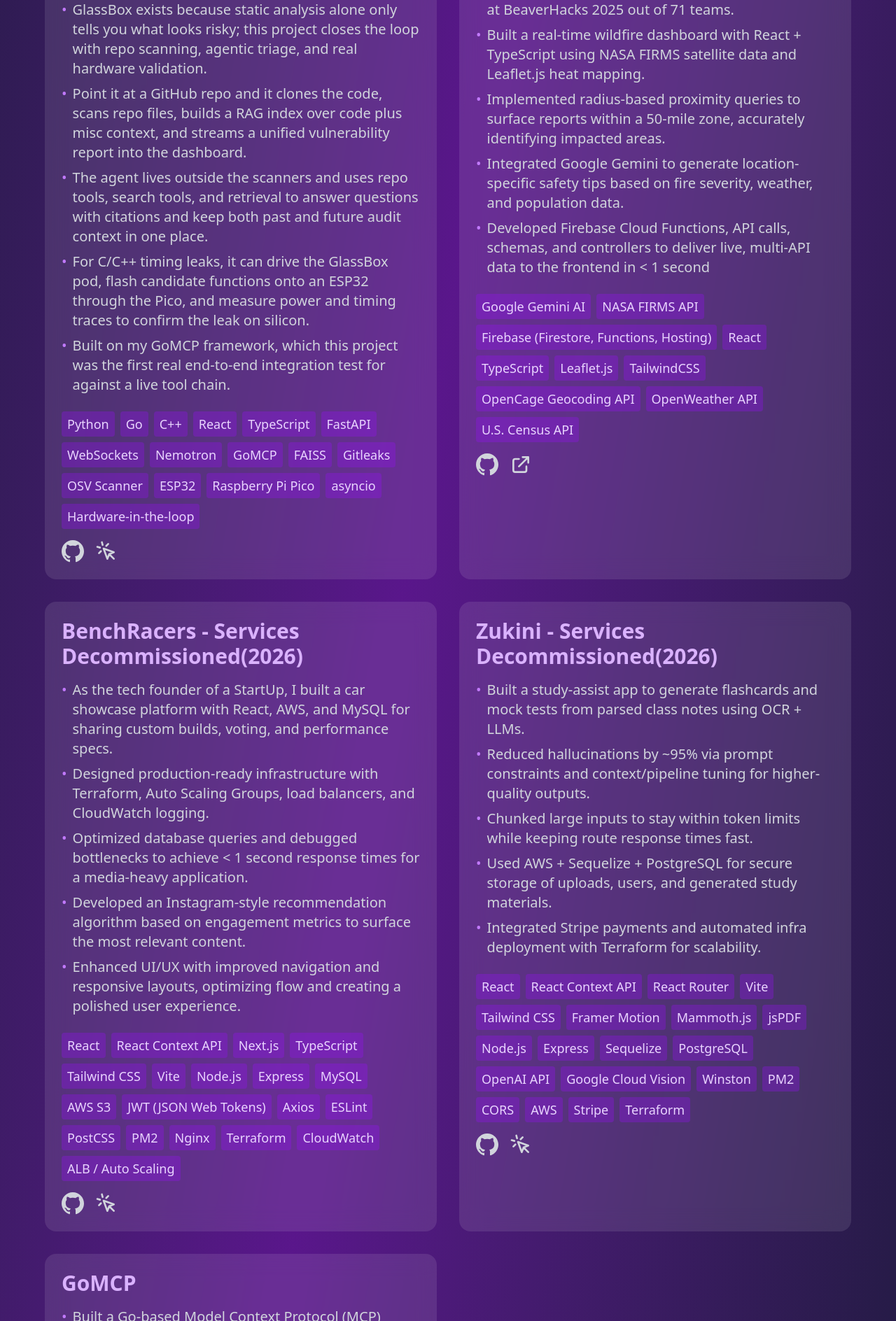
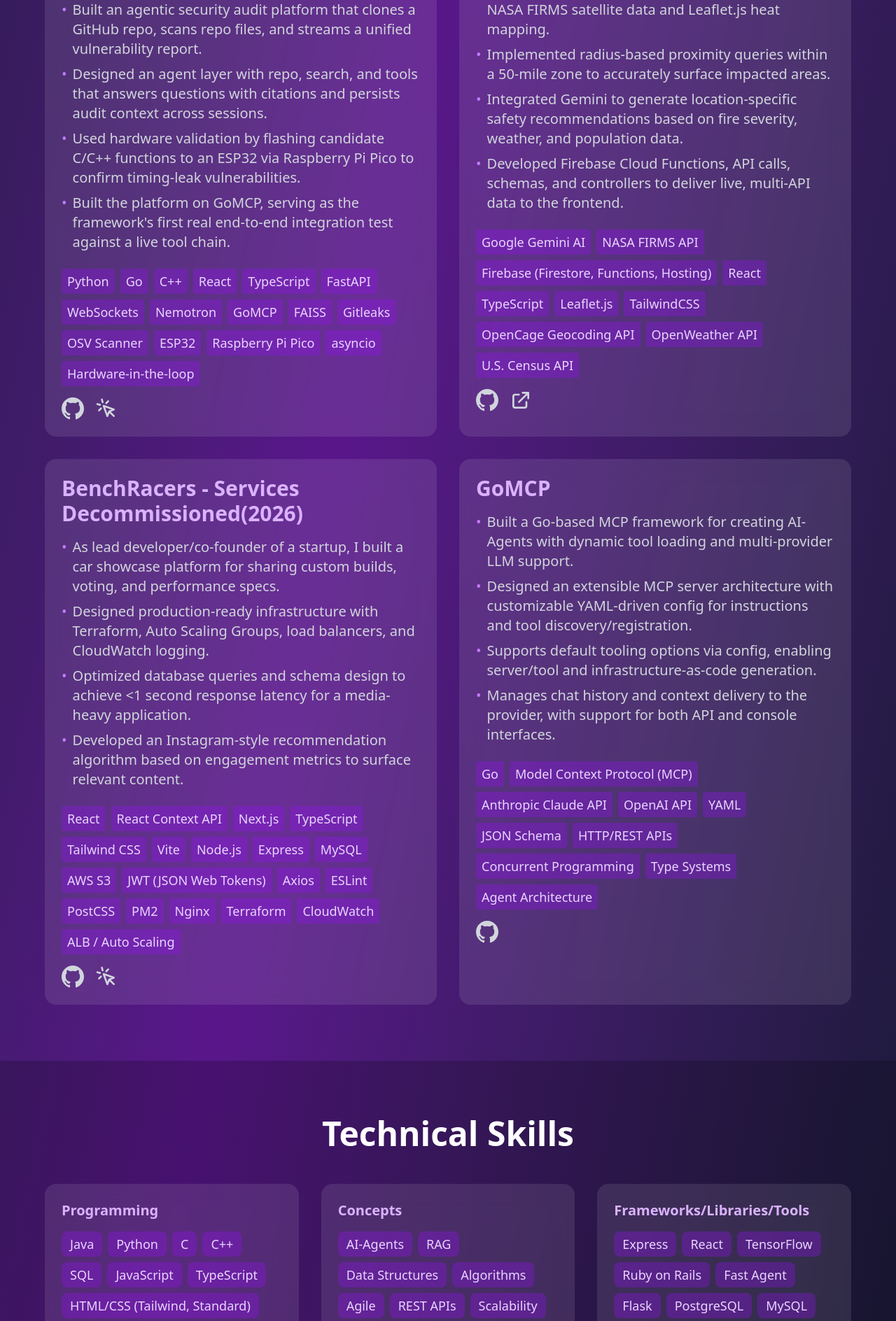
Before and after one commit to AnthonyL103/AnthonysWebPage, a React (Vite) app in the folder AnthonysWebPage/: page / in a window 1280 px wide. Shown: the part 3312-5200 px from the top of the page at 70% size. Built offline with nearby package versions, Linux system fonts and the light colour scheme.

Commit message:
updating to match reusme

```diff
--- a/AnthonysWebPage/src/App.tsx
+++ b/AnthonysWebPage/src/App.tsx
@@ -30,11 +30,10 @@
     {
       title: "GlassBox Audit Platform",
       description: [
-        "GlassBox exists because static analysis alone only tells you what looks risky; this project closes the loop with repo scanning, agentic triage, and real hardware validation.",
-        "Point it at a GitHub repo and it clones the code, scans repo files, builds a RAG index over code plus misc context, and streams a unified vulnerability report into the dashboard.",
-        "The agent lives outside the scanners and uses repo tools, search tools, and retrieval to answer questions with citations and keep both past and future audit context in one place.",
-        "For C/C++ timing leaks, it can drive the GlassBox pod, flash candidate functions onto an ESP32 through the Pico, and measure power and timing traces to confirm the leak on silicon.",
-        "Built on my GoMCP framework, which this project was the first real end-to-end integration test for against a live tool chain."
+        "Built an agentic security audit platform that clones a GitHub repo, scans repo files, and streams a unified vulnerability report.",
+        "Designed an agent layer with repo, search, and tools that answers questions with citations and persists audit context across sessions.",
+        "Used hardware validation by flashing candidate C/C++ functions to an ESP32 via Raspberry Pi Pico to confirm timing-leak vulnerabilities.",
+        "Built the platform on GoMCP, serving as the framework's first real end-to-end integration test against a live tool chain."
       ],
       technologies: [
         "Python",
@@ -61,11 +60,10 @@
     {
       title: "Catalytica",
       description: [
-        "Won 1st place in the Google Technology Challenge at BeaverHacks 2025 out of 71 teams.",
-        "Built a real-time wildfire dashboard with React + TypeScript using NASA FIRMS satellite data and Leaflet.js heat mapping.",
-        "Implemented radius-based proximity queries to surface reports within a 50-mile zone, accurately identifying impacted areas.",
-        "Integrated Google Gemini to generate location-specific safety tips based on fire severity, weather, and population data.",
-        "Developed Firebase Cloud Functions, API calls, schemas, and controllers to deliver live, multi-API data to the frontend in < 1 second"
+        "Built a real-time wildfire tracking dashboard using NASA FIRMS satellite data and Leaflet.js heat mapping.",
+        "Implemented radius-based proximity queries within a 50-mile zone to accurately surface impacted areas.",
+        "Integrated Gemini to generate location-specific safety recommendations based on fire severity, weather, and population data.",
+        "Developed Firebase Cloud Functions, API calls, schemas, and controllers to deliver live, multi-API data to the frontend."
       ],
       technologies: [
         "Google Gemini AI",
@@ -86,11 +84,10 @@
     {
       title: "BenchRacers - Services Decommissioned(2026)",
       description: [
-        "As the tech founder of a StartUp, I built a car showcase platform with React, AWS, and MySQL for sharing custom builds, voting, and performance specs.",
+        "As lead developer/co-founder of a startup, I built a car showcase platform for sharing custom builds, voting, and performance specs.",
         "Designed production-ready infrastructure with Terraform, Auto Scaling Groups, load balancers, and CloudWatch logging.",
-        "Optimized database queries and debugged bottlenecks to achieve < 1 second response times for a media-heavy application.",
-        "Developed an Instagram-style recommendation algorithm based on engagement metrics to surface the most relevant content.",
-        "Enhanced UI/UX with improved navigation and responsive layouts, optimizing flow and creating a polished user experience."
+        "Optimized database queries and schema design to achieve <1 second response latency for a media-heavy application.",
+        "Developed an Instagram-style recommendation algorithm based on engagement metrics to surface relevant content."
       ],
       technologies: [
         "React",
@@ -117,49 +114,12 @@
       link: "https://www.benchracershq.com"
     },
     {
-      title: "Zukini - Services Decommissioned(2026)",
-      description: [
-        "Built a study-assist app to generate flashcards and mock tests from parsed class notes using OCR + LLMs.",
-        "Reduced hallucinations by ~95% via prompt constraints and context/pipeline tuning for higher-quality outputs.",
-        "Chunked large inputs to stay within token limits while keeping route response times fast.",
-        "Used AWS + Sequelize + PostgreSQL for secure storage of uploads, users, and generated study materials.",
-        "Integrated Stripe payments and automated infra deployment with Terraform for scalability."
-      ],
-      technologies: [
-        "React",
-        "React Context API",
-        "React Router",
-        "Vite",
-        "Tailwind CSS",
-        "Framer Motion",
-        "Mammoth.js",
-        "jsPDF",
-        "Node.js",
-        "Express",
-        "Sequelize",
-        "PostgreSQL",
-        "OpenAI API",
-        "Google Cloud Vision",
-        "Winston",
-        "PM2",
-        "CORS",
-        "AWS",
-        "Stripe",
-        "Terraform"
-      ],
-      github: "https://github.com/AnthonyL103/Zukini",
-      link: "https://www.zukini.com"
-
-    },
-    {
       title: "GoMCP",
       description: [
-        "Built a Go-based Model Context Protocol (MCP) framework for creating AI agents with dynamic tool loading and multi-provider LLM support.",
-        "Implemented seamless provider switching between Anthropic Claude and OpenAI, handling their different tool execution models (sequential vs. parallel).",
-        "Designed an extensible MCP server architecture with YAML-driven configuration for runtime tool discovery and registration.",
-        "Developed type-safe JSON Schema validation with recursive nested structures for complex tool inputs.",
-        "Built conversation history management with automatic tool call tracking and provider-specific message formatting.",
-        "Created a modular transport layer abstracting provider differences in tool schemas, message formats, and execution flows."
+        "Built a Go-based MCP framework for creating AI-Agents with dynamic tool loading and multi-provider LLM support.",
+        "Designed an extensible MCP server architecture with customizable YAML-driven config for instructions and tool discovery/registration.",
+        "Supports default tooling options via config, enabling server/tool and infrastructure-as-code generation.",
+        "Manages chat history and context delivery to the provider, with support for both API and console interfaces."
       ],
       technologies: [
         "Go",
@@ -229,12 +189,11 @@
   ]
 
   const skills = {
-    Programming: ["Java", "Python", "C/C++", "SQL", "JavaScript", "TypeScript", "HTML/CSS", "Ruby"],
-    Frameworks: ["React", "Express", "Ruby on Rails", "Flask", "Tensorflow", "Tailwind CSS", "Fast Agent", "Next.js", "Vite"],
-    "DevOps & Cloud": ["AWS", "Google Cloud", "Azure", "Docker", "Terraform", "CI/CD"],
-    Databases: ["PostgreSQL", "MySQL", "ClickHouse", "Firebase"],
-    Tools: ["Git", "GitHub", "Linux", "Bash", "FAISS", "LlamaIndex", "Nginx", "PM2"],
-    Concepts: ["AI-Agents", "RAG", "OOP", "Data Structures & Algorithms", "Agile", "REST APIs", "Scalability", "Security", "MCP", "Vector Search", "UI/UX Design"]
+    Programming: ["Java", "Python", "C", "C++", "SQL", "JavaScript", "TypeScript", "HTML/CSS (Tailwind, Standard)", "Ruby"],
+    Concepts: ["AI-Agents", "RAG", "Data Structures", "Algorithms", "Agile", "REST APIs", "Scalability", "Security", "MCP", "Vector Search", "Prompt Engineering", "UI/UX"],
+    "Frameworks/Libraries/Tools": ["Express", "React", "TensorFlow", "Ruby on Rails", "Fast Agent", "Flask", "PostgreSQL", "MySQL", "FAISS", "Docker", "Next.js", "Nginx"],
+    "DevOps & Automation": ["Git", "Bitbucket", "Jira", "Terraform", "CI/CD (GitHub Actions)", "Shell Scripting (Linux, Bash, Ubuntu)"],
+    "Cloud Services": ["Oracle Cloud Infrastructure (OCI)", "Google Cloud (Vision, Firebase)", "AWS (EC2, S3, Cloud9)", "Azure"]
   }
 
   useEffect(() => {
```
